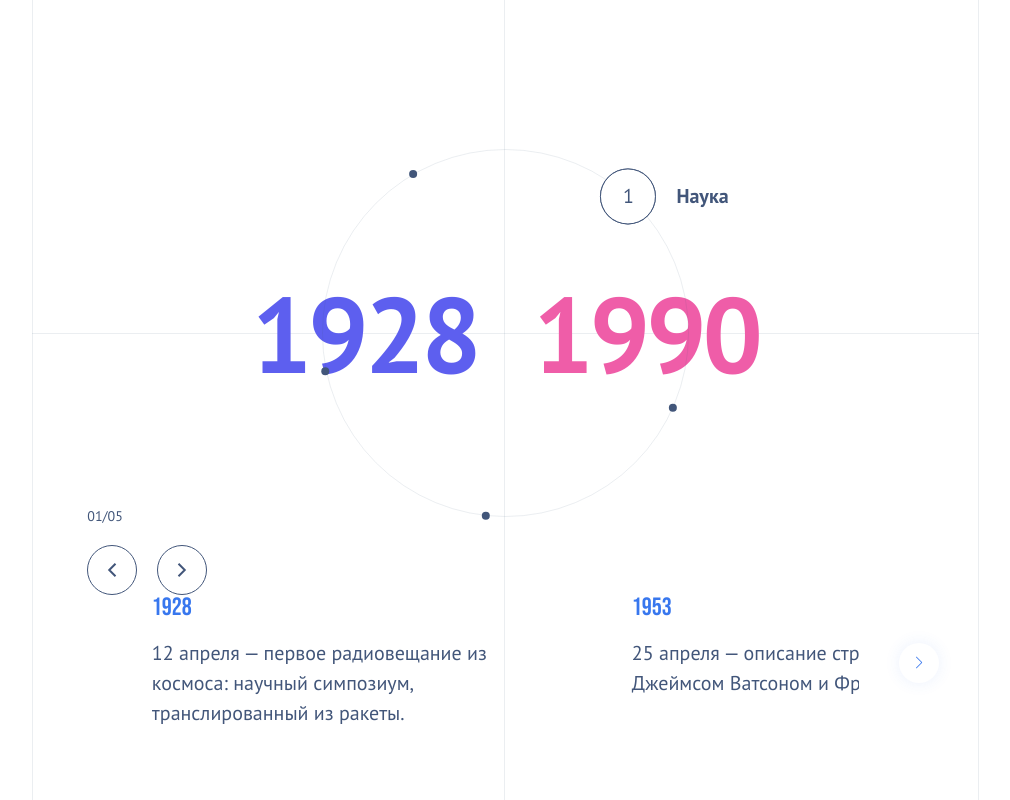
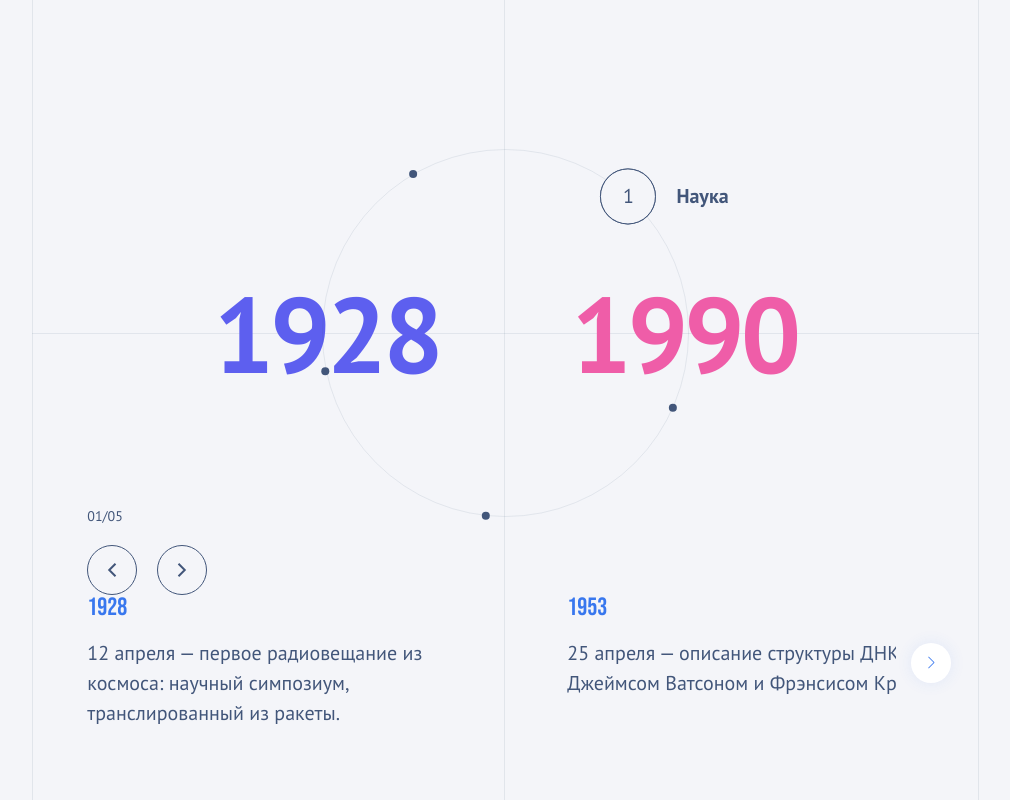
Before and after one commit to vanya1254/only, a React (Create React App) app: page / in a window 1280 px wide. Shown: the whole page, without its empty margins (190-1200 px from the left). Built offline with nearby package versions, Linux system fonts and the light colour scheme.

Commit message:
fix slider btns and transitions

```diff
--- a/src/components/SliderSwiper/SliderSwiper.module.scss
+++ b/src/components/SliderSwiper/SliderSwiper.module.scss
@@ -2,8 +2,9 @@
 @import "../../scss/animations";
 
 .root {
-  margin: 0 120px;
+  margin: 0 calc($index * 4);
   margin-bottom: calc($index * 3.466667);
+  // margin-left: 80px;
 
   &__slide {
     width: fit-content;
--- a/src/components/SliderSwiper/index.tsx
+++ b/src/components/SliderSwiper/index.tsx
@@ -1,4 +1,4 @@
-import React, { useState } from "react";
+import React, { useEffect, useState } from "react";
 import { Swiper, SwiperSlide } from "swiper/react";
 import { Navigation } from "swiper/modules";
 
@@ -13,13 +13,13 @@ type SliderSwiperProps = {
 };
 
 export const SliderSwiper: React.FC<SliderSwiperProps> = ({ datesList }) => {
-  const [isFirstSlide, setIsFirstSlide] = useState(false);
+  const [isFirstSlide, setIsFirstSlide] = useState(true);
 
-  const onSlidePrevTransitionEnd = (swiper: any) => {
-    if (swiper.slides[0].classList.contains("swiper-slide-active")) {
+  const onSlideChange = (swiper: any) => {
+    if (swiper.activeIndex > 0) {
+      setIsFirstSlide(false);
+    } else {
       setIsFirstSlide(true);
-    } else {
-      setIsFirstSlide(false);
     }
   };
 
@@ -32,11 +32,11 @@ export const SliderSwiper: React.FC<SliderSwiperProps> = ({ datesList }) => {
       grabCursor={true}
       watchOverflow={false}
       className={`noselect ${styles.root}`}
-      // onSlidePrevTransitionEnd={onSlidePrevTransitionEnd}
       style={{
-        marginLeft: `${isFirstSlide ? "80px" : ""}`,
+        marginLeft: `${isFirstSlide ? "calc((1vh + 1vw) * 2.666667)" : ""}`,
         transition: ".3s linear",
       }}
+      onSlideChange={onSlideChange}
     >
       {datesList
         .sort((a, b) => Number(a.year) - Number(b.year))
@@ -44,7 +44,6 @@ export const SliderSwiper: React.FC<SliderSwiperProps> = ({ datesList }) => {
           <SwiperSlide
             key={datesList[i].description}
             className={styles.root__slide}
-            onChange={onSlidePrevTransitionEnd}
           >
             <h3 className={styles.root__slide_title}>{date.year}</h3>
             <p className={styles.root__slide_text}>{date.description}</p>
--- a/src/components/SmartCircle/SmartCircle.module.scss
+++ b/src/components/SmartCircle/SmartCircle.module.scss
@@ -70,7 +70,7 @@
 
       visibility: hidden;
       opacity: 0;
-      background-color: white;
+      background-color: $bgcolor;
       border: 1px solid $black-blue;
       border-radius: 100%;
       width: 100%;
@@ -121,7 +121,7 @@
         @include dFlexACenter();
         justify-content: center;
 
-        background-color: white;
+        background-color: $bgcolor;
         width: var(--size-btn);
         height: var(--size-btn);
         border-radius: 100%;
--- a/src/components/SmartCircle/index.tsx
+++ b/src/components/SmartCircle/index.tsx
@@ -7,7 +7,7 @@ import initStyles from "./SmartCircle.module.scss";
 export type SmartCircleProps = {
   categoriesList: CategoryT[];
   activeDot: number;
-  setActiveDot: (value: number) => void;
+  setActiveDot: React.Dispatch<React.SetStateAction<number>>;
 };
 
 const RADIUS_CIRCLE = "calc((1vh + 1vw) * 17.667 / 2)";
@@ -23,6 +23,22 @@ export const SmartCircle: React.FC<SmartCircleProps> = ({
 
   const onClickDot = (curI: number) => {
     setActiveDot(curI);
+  };
+
+  const onClickPrev = () => {
+    if (activeDot === 0) {
+      setActiveDot(categoriesList.length - 1);
+    } else {
+      setActiveDot((prev) => prev - 1);
+    }
+  };
+
+  const onClickNext = () => {
+    if (activeDot === categoriesList.length - 1) {
+      setActiveDot(0);
+    } else {
+      setActiveDot((prev) => prev + 1);
+    }
   };
 
   return (
@@ -58,7 +74,10 @@ export const SmartCircle: React.FC<SmartCircleProps> = ({
           categoriesList.length
         }`}</p>
         <div className={initStyles.root__nav__btns}>
-          <button className={initStyles.root__nav__btns_prev}>
+          <button
+            onClick={onClickPrev}
+            className={initStyles.root__nav__btns_prev}
+          >
             <svg
               width="10"
               height="14"
@@ -73,7 +92,10 @@ export const SmartCircle: React.FC<SmartCircleProps> = ({
               />
             </svg>
           </button>
-          <button className={initStyles.root__nav__btns_next}>
+          <button
+            onClick={onClickNext}
+            className={initStyles.root__nav__btns_next}
+          >
             <svg
               width="10"
               height="14"
--- a/src/components/SmartYears/SmartYears.module.scss
+++ b/src/components/SmartYears/SmartYears.module.scss
@@ -14,7 +14,7 @@
   z-index: -11;
 
   width: var(--width-years);
-  gap: calc($index * 2.666667);
+  gap: calc($index * 6.333333);
 
   &_start,
   &_end {
--- a/src/index.scss
+++ b/src/index.scss
@@ -31,6 +31,7 @@ body {
   font-family: $mainFontFamily;
   -webkit-font-smoothing: antialiased;
   -moz-osx-font-smoothing: grayscale;
+  background-color: $bgcolor;
 }
 
 code {
@@ -94,15 +95,15 @@ h6 {
 
 .swiper-button-next,
 .swiper-rtl .swiper-button-prev {
-  right: 40px;
+  right: calc($index * 1.333333);
   top: auto;
   bottom: calc($index * 3.466667 + 45px);
 }
 
 .swiper-button-prev,
 .swiper-rtl .swiper-button-next {
+  left: calc($index * 1.333333);
   top: auto;
-  left: 40px;
   bottom: calc($index * 3.466667 + 45px);
 }
 
--- a/src/scss/_variables.scss
+++ b/src/scss/_variables.scss
@@ -1,3 +1,4 @@
+$bgcolor: #f4f5f9;
 $black-blue: #42567a;
 $black-blue-border: rgba(66, 86, 122, 0.1);
 $iris-100: #5d5fef;
```
Also changed, not shown: public/manifest.json.
